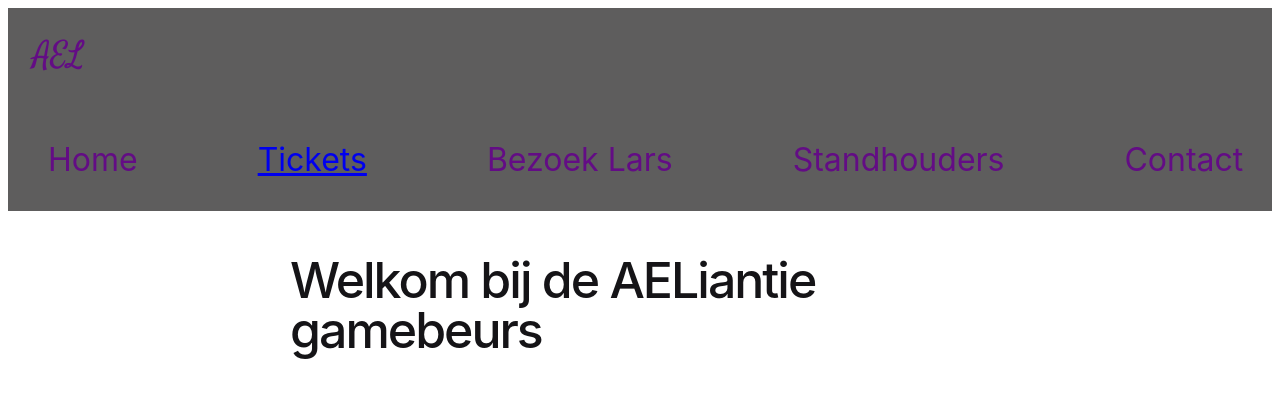
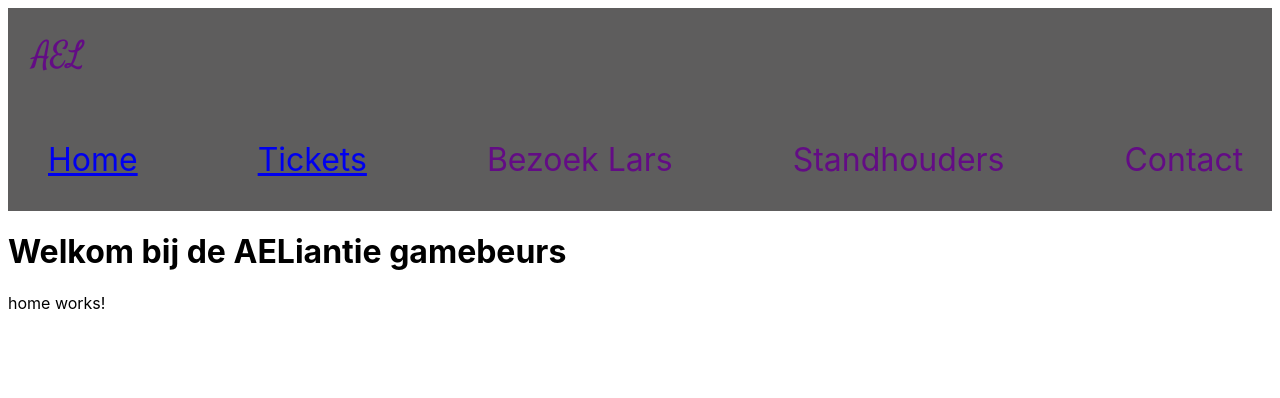
Before and after one commit to GlupekEJ/GameEvent, an Angular app in the folder Client/: page / in a window 1280 px wide. Shown: the top 398 px of the page. Built offline with nearby package versions, Linux system fonts and the light colour scheme.

Commit message:
routing works ,home component op homepage

```diff
--- a/Client/src/app/app.component.html
+++ b/Client/src/app/app.component.html
@@ -3,9 +3,7 @@
 <!---->
 <app-header-nav></app-header-nav>
 <main class="main">
-  <div class="content">
-    <h1>Welkom bij de AELiantie gamebeurs</h1>
-  </div>
+  <div class="content"></div>
 </main>
 
 <!-- * * * * * * * * * * * * * * * * * * * * * * * * * * * * * * * * -->
--- a/Client/src/app/app.routes.ts
+++ b/Client/src/app/app.routes.ts
@@ -1,6 +1,8 @@
 import { Routes } from '@angular/router';
+import { HomeComponent } from './home/home.component';
 import { TicketsComponent } from './tickets/tickets.component';
 
 export const routes: Routes = [
+  { path: '', component: HomeComponent },
   { path: 'tickets', component: TicketsComponent },
 ];
--- a/Client/src/app/header-nav/header-nav.component.html
+++ b/Client/src/app/header-nav/header-nav.component.html
@@ -2,7 +2,7 @@
   <nav>
     <div class="icoon">AEL</div>
     <ul>
-      <li>Home</li>
+      <li><a routerLink="/">Home</a></li>
       <li><a routerLink="/tickets">Tickets</a></li>
       <li>Bezoek Lars</li>
       <li>Standhouders</li>
--- a/Client/src/app/home/home.component.html
+++ b/Client/src/app/home/home.component.html
@@ -1 +1,2 @@
+<h1>Welkom bij de AELiantie gamebeurs</h1>
 <p>home works!</p>
```
